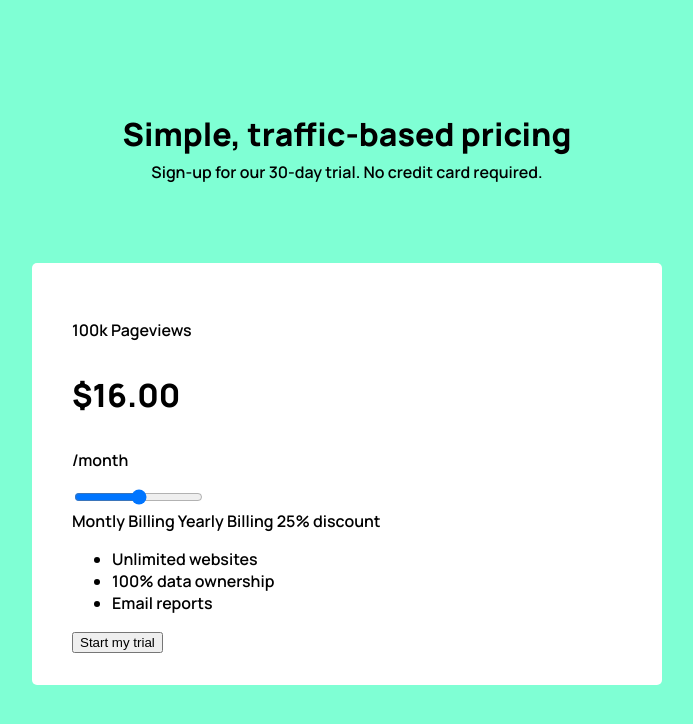
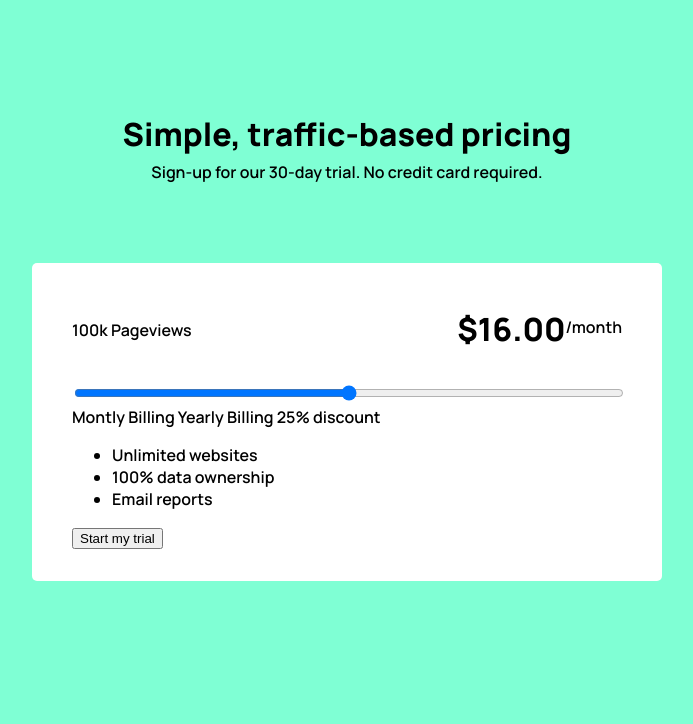
Before and after one commit to CaterpillarEffect/interactive-pricing-component, a website: page index.html in a window 1280 px wide. Shown: the whole page, without its empty margins (293-986 px from the left). Drawn offline with Linux system fonts and the light colour scheme.

Commit message:
modified styles.css

```diff
--- a/index.html
+++ b/index.html
@@ -25,10 +25,10 @@
         Sign-up for our 30-day trial. No credit card required.
       </p>
       <div class="main__buy-now">
-        <div class="buy-now__pageviews-number">100k Pageviews</div>
-        <div>
-          <p class="buy-now__price">$16.00</p>
-          <p class="buy-now__billing-period">/month</p>
+        <div class="buy-now__offer">
+          <div class="offer__pageviews-number">100k Pageviews</div>
+          <p class="offer__price">$16.00</p>
+          <p class="offer__billing-period">/month</p>
         </div>
         <form action="" method="post">
           <div class="buy-now__range">
@@ -36,7 +36,7 @@
               type="range"
               name="service-type"
               id="service-type"
-              class="main__billing-type"
+              class="range__billing-type"
             />
           </div>
           <div class="buy-now__select-billing-period">
--- a/styles.css
+++ b/styles.css
@@ -33,9 +33,27 @@ body {
   margin-top: -1em;
 }
 
-.buy-now__price {
+.buy-now__offer {
+  display: grid;
+  grid-template-columns: 1fr auto auto;
+}
+
+.offer__price {
   font-weight: 800;
   font-size: xx-large;
+  margin-top: -.4em;
+}
+
+.offer__billing-period {
+  margin-top: -.2em;
+}
+
+.buy-now__range {
+  text-align: center;
+}
+
+.range__billing-type {
+  width: 100%;
 }
 
 .frame {
```
